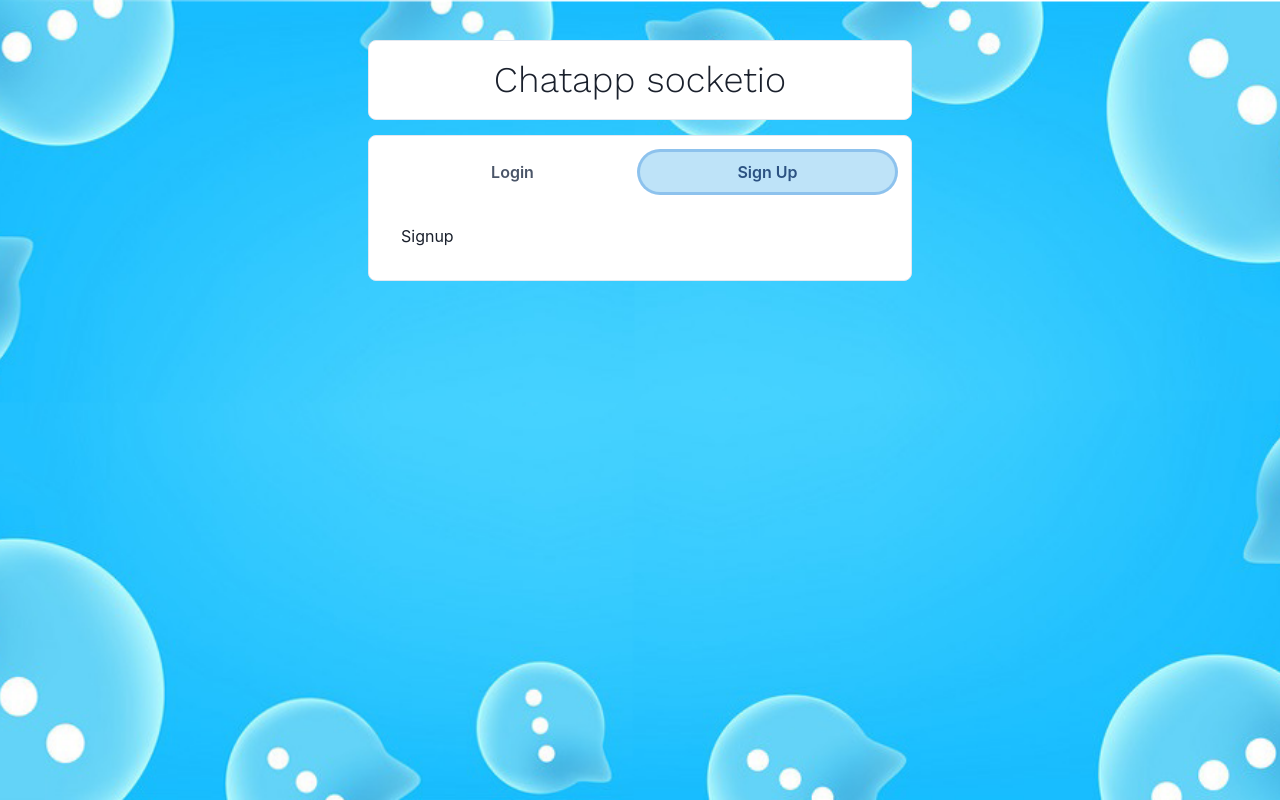
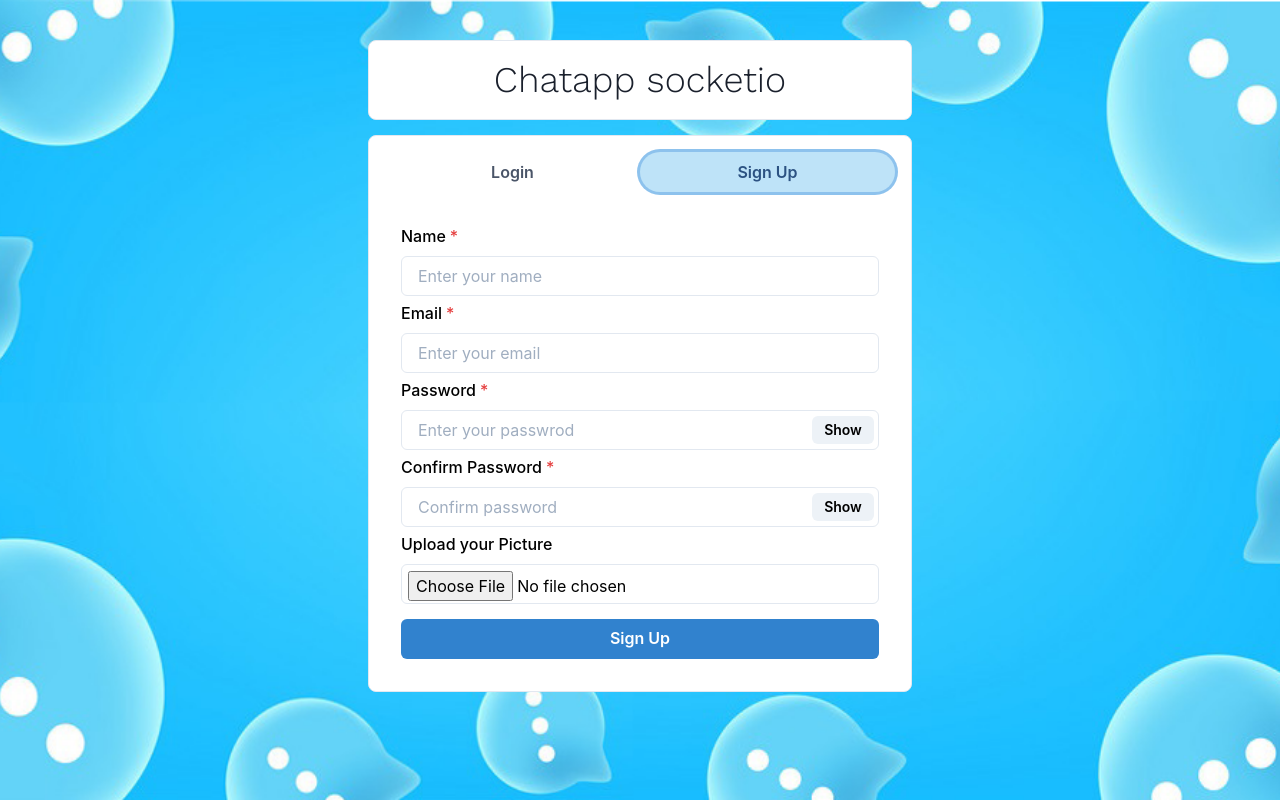
Before and after one commit to anhnguyen1701/chatapp-mern-socketio, a React (Create React App) app in the folder frontend/: page / in a window 1280 px wide. Both pictures are taken after a click on the tab "Sign Up". Built offline with nearby package versions, Linux system fonts and the light colour scheme.

Commit message:
signup component with chakra

```diff
--- a/frontend/src/components/Auth/Signup.js
+++ b/frontend/src/components/Auth/Signup.js
@@ -1,9 +1,95 @@
-import React from 'react'
+import {
+    Button,
+    FormControl,
+    FormLabel,
+    Input,
+    InputGroup,
+    InputRightElement,
+    VStack,
+} from '@chakra-ui/react';
+import React, { useState } from 'react';
 
 const Signup = () => {
-  return (
-    <div>Signup</div>
-  )
-}
+    const [show, setShow] = useState(false);
+    const [name, setName] = useState();
+    const [email, setEmail] = useState();
+    const [password, setPassword] = useState();
+    const [confirmpassword, Confirmpassword] = useState();
+    const [pic, setPic] = useState();
 
-export default Signup
+    const handleClick = () => setShow(!show);
+
+    const postDetails = (pics) => {};
+
+    const submitHandler = () => {};
+
+    return (
+        <VStack spacing="5px" color="black">
+            <FormControl id="first-name" isRequired>
+                <FormLabel>Name</FormLabel>
+                <Input
+                    placeholder="Enter your name"
+                    onChange={(e) => setName(e.target.value)}
+                />
+            </FormControl>
+            <FormControl id="email" isRequired>
+                <FormLabel>Email</FormLabel>
+                <Input
+                    placeholder="Enter your email"
+                    onChange={(e) => setEmail(e.target.value)}
+                />
+            </FormControl>
+            <FormControl id="password" isRequired>
+                <FormLabel>Password</FormLabel>
+                <InputGroup>
+                    <Input
+                        type={show ? 'text' : 'password'}
+                        placeholder="Enter your passwrod"
+                        onChange={(e) => setPassword(e.target.value)}
+                    />
+                    <InputRightElement width="4.5rem">
+                        <Button h="1.75rem" size="sm" onClick={handleClick}>
+                            {show ? 'Hide' : 'Show'}
+                        </Button>
+                    </InputRightElement>
+                </InputGroup>
+            </FormControl>
+            <FormControl id="password" isRequired>
+                <FormLabel>Confirm Password</FormLabel>
+                <InputGroup>
+                    <Input
+                        type={show ? 'text' : 'password'}
+                        placeholder="Confirm password"
+                        onChange={(e) => setPassword(e.target.value)}
+                    />
+                    <InputRightElement width="4.5rem">
+                        <Button h="1.75rem" size="sm" onClick={handleClick}>
+                            {show ? 'Hide' : 'Show'}
+                        </Button>
+                    </InputRightElement>
+                </InputGroup>
+            </FormControl>
+
+            <FormControl id="pic">
+                <FormLabel>Upload your Picture</FormLabel>
+                <Input
+                    type="file"
+                    p={1.5}
+                    accept="image/*"
+                    onChange={(e) => postDetails(e.target.files[0])}
+                ></Input>
+            </FormControl>
+
+            <Button
+                colorScheme="blue"
+                width="100%"
+                style={{ marginTop: 15 }}
+                onClick={submitHandler}
+            >
+                Sign Up
+            </Button>
+        </VStack>
+    );
+};
+
+export default Signup;
```
